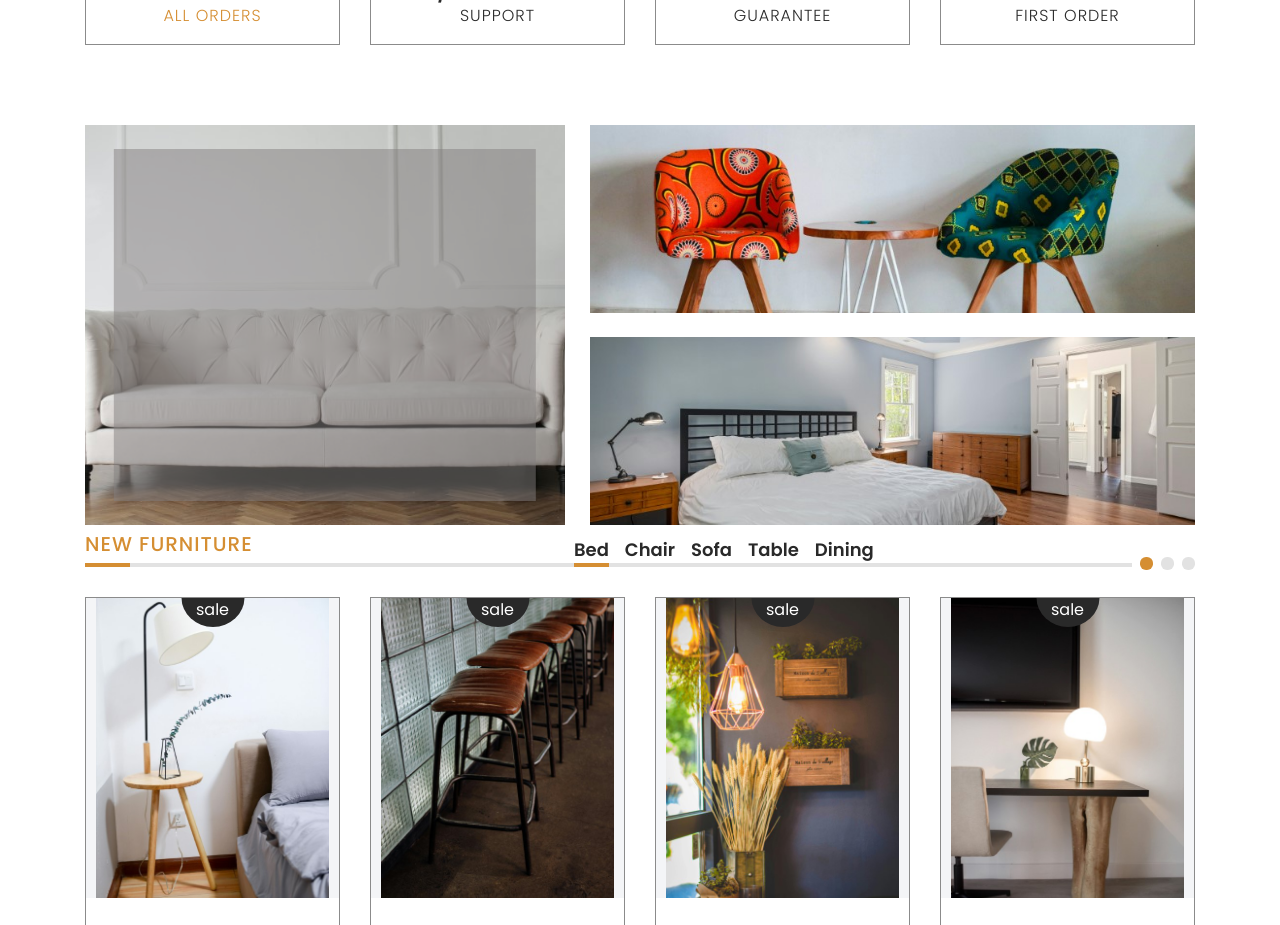
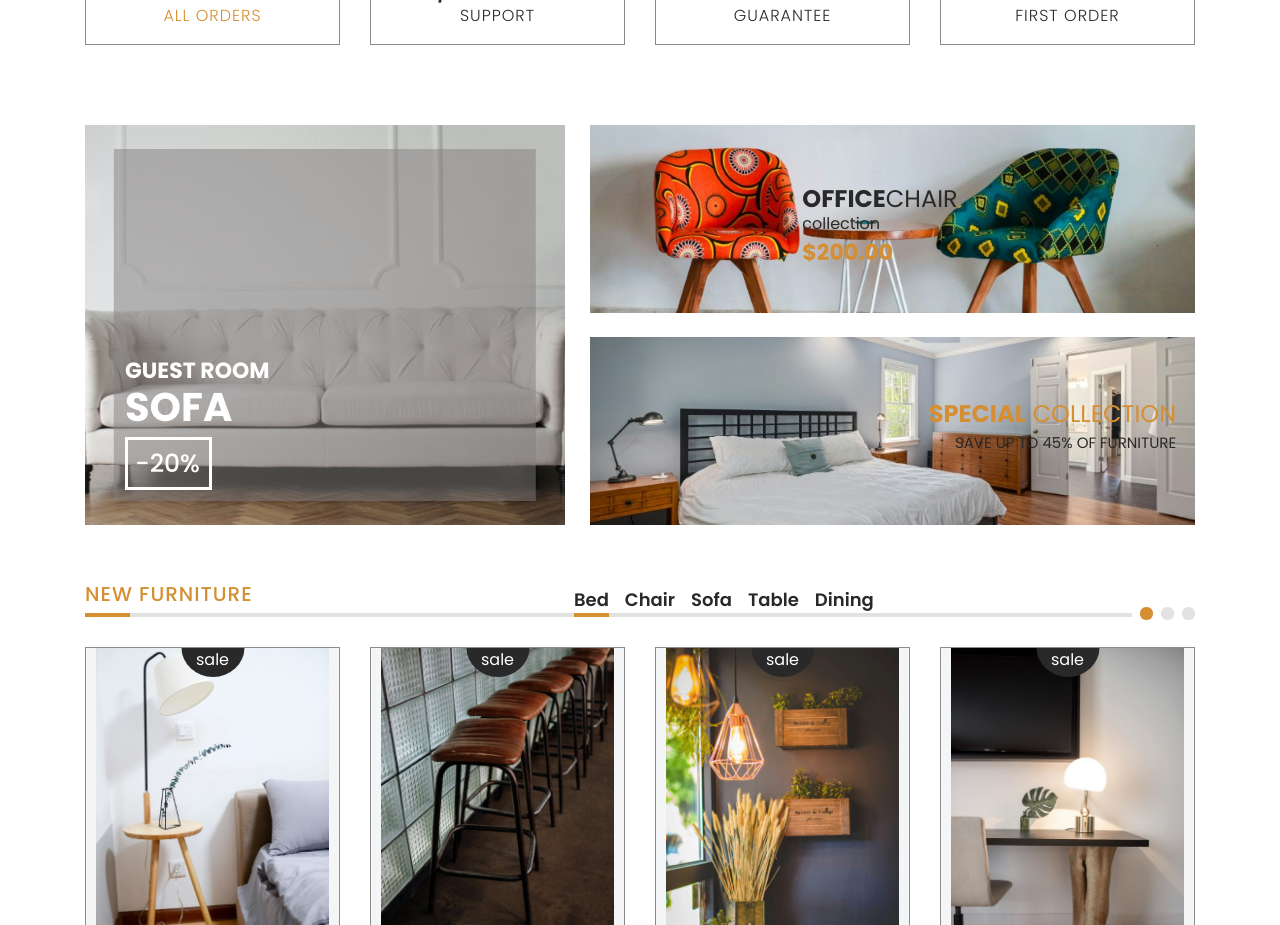
Before and after one commit to matwjablonski/kodilla-wdp-2409-01, a React (Create React App) app: page / in a window 1280 px wide. Shown: the part 960-1885 px from the top of the page. Built offline with nearby package versions, Linux system fonts and the light colour scheme.

Commit message:
Add section promotion

```diff
--- a/src/components/features/Promotion/Promotion.js
+++ b/src/components/features/Promotion/Promotion.js
@@ -13,14 +13,15 @@ const Promotion = () => {
           <div className={styles.left}>
             <img
               src={`/images/promotion/${promotion.pictureLeft}`}
-                            alt={promotion.pictureLeftAlt}
+              alt={promotion.leftSubtitle}
               className={styles.image}
             />
             <div className={styles.containerLeftImgContent}>
-                            <p className={styles.primary}>{promotion.titleLeft}</p>
+              <p className={`${styles.title}`}>{promotion.leftTitle}</p>
+              <p className={`${styles.subtitle}`}>{promotion.leftSubtitle}</p>
+              <p className={`${styles.numberLeft}`}>{promotion.leftNumber}</p>
             </div>
           </div>
-
           <div className={styles.right}>
             <div className={styles.topPictureWrapper}>
               <img
@@ -29,10 +30,11 @@ const Promotion = () => {
                 className={styles.image}
               />
               <div className={styles.containerTopImgContent}>
-                                <p className={styles.primary}>{promotion.titleTopRight}</p>
+                <p className={`${styles.title}`}><span className={styles.bold}>{promotion.rUpperTitle.split(' ')[0]}</span>{promotion.rUpperTitle.split(' ')[1]}</p>
+                <p className={`${styles.subtitle}`}>{promotion.rUpperSubtitle}</p>
+                <p className={`${styles.number}`}>${promotion.rNumber}</p>
               </div>
             </div>
-
             <div className={styles.bottomPictureWrapper}>
               <img
                 src={`/images/promotion/${promotion.pictureBottomRight}`}
@@ -40,7 +42,8 @@ const Promotion = () => {
                 className={styles.image}
               />
               <div className={styles.containerBottomImgContent}>
-                                <p className={styles.primary}>{promotion.titleBottomRight}</p>
+                <p className={`${styles.title}`}><span class={styles.bold}>{promotion.pBottomTitle.split(' ')[0]}</span> {promotion.pBottomTitle.split(' ')[1]}</p>
+                <p className={`${styles.subtitle}`}>{promotion.pBottomSubtitle}</p>
               </div>
             </div>
           </div>
--- a/src/components/features/Promotion/Promotion.module.scss
+++ b/src/components/features/Promotion/Promotion.module.scss
@@ -1,8 +1,11 @@
+@import "../../../styles/settings.scss";
+
 .root {
   .wrapper {
     display: flex;
     flex-direction: row;
     width: 100%;
+    margin-bottom: 50px;
   }
 
   .left {
@@ -28,6 +31,39 @@
       background-color: rgb(131, 128, 128);
       opacity: 0.5;
     }
+
+    .numberLeft {
+      border: 3px solid;
+      box-sizing: border-box;
+      display: inline-block;
+      margin: 0;
+      font-size: 25px;
+      font-weight: 500;
+      padding: 5px 9px 5px 7px;
+      z-index: 1;
+    }
+
+    .subtitle {
+      font-size: 40px;
+      text-transform: uppercase;
+      margin: -13px 0 0;
+    }
+
+    .title {
+      font-size: 22px;
+      text-transform: uppercase;
+      margin: 0 0 3px;
+    }
+  }
+
+  .containerLeftImgContent {
+    position: absolute;
+    left: 30px;
+    bottom: 25px;
+    padding: 10px;
+    color: white;
+    font-weight: bold;
+    z-index: 1;
   }
 
   .right {
@@ -61,23 +97,74 @@
     }
   }
 
-    .containerLeftImgContent,
-    .containerTopImgContent,
+  .containerTopImgContent {
+    position: absolute;
+    top: 30%;
+    left: 50%;
+    transform: translateX(-50%);
+    text-align: left;
+
+    .title, .subtitle, .number {
+      margin: 0;
+    }
+
+    .title {
+      line-height: 27px;
+      font-size: 24px;
+      color: $darkerGray;
+      text-transform: uppercase;
+    }
+
+    .subtitle {
+      color: $darkerGray;
+    }
+
+    .number {
+      color: $orange;
+      font-size: 22px;
+      font-weight: bold;
+    }
+  }
+
+
   .containerBottomImgContent {
     position: absolute;
     top: 50%;
-      left: 50%;
-      transform: translate(-50%, -50%);
+    right: 3%;
+    transform: translate(0, -50%);
     color: white;
-      text-align: center;
+    text-align: right;
+
+    .title {
+      color: $orange;
+      text-transform: uppercase;
+      font-size: 24px;
+    }
+
+    .subtitle {
+      color: $darkerGray;
+      text-transform: uppercase;
+      font-size: 15px;
+    }
 
     .primary {
+      z-index: 10001;
+      color: black;
       font-weight: bold;
-        font-size: 24px;
+      font-size: 22px;
     }
   }
 
+  p {
+    margin: 0;
+  }
+
+  .bold {
+    font-weight: bold;
+  }
+
   @media (max-width: 1200px) {
+
     .left,
     .right {
       width: 100%;
@@ -91,12 +178,12 @@
 
   @media (max-width: 1024px) {
     .wrapper {
-        flex-direction: column; /* Stack .left on top of .right */
+      flex-direction: column;
     }
 
     .left,
     .right {
-        width: 100%; /* Full width for both sections */
+      width: 100%;
     }
   }
 
--- a/src/redux/initialState.js
+++ b/src/redux/initialState.js
@@ -349,7 +349,7 @@ const initialState = {
     leftTitle: 'guest room',
     leftSubtitle: 'sofa',
     leftNumber: '-20%',
-    rUpperTitle: 'ofice chair',
+    rUpperTitle: 'office chair',
     rUpperSubtitle: 'collection',
     rNumber: '200.00',
     pBottomTitle: 'special collection',
```
Lines whose indentation alone changed are shown as unchanged.
